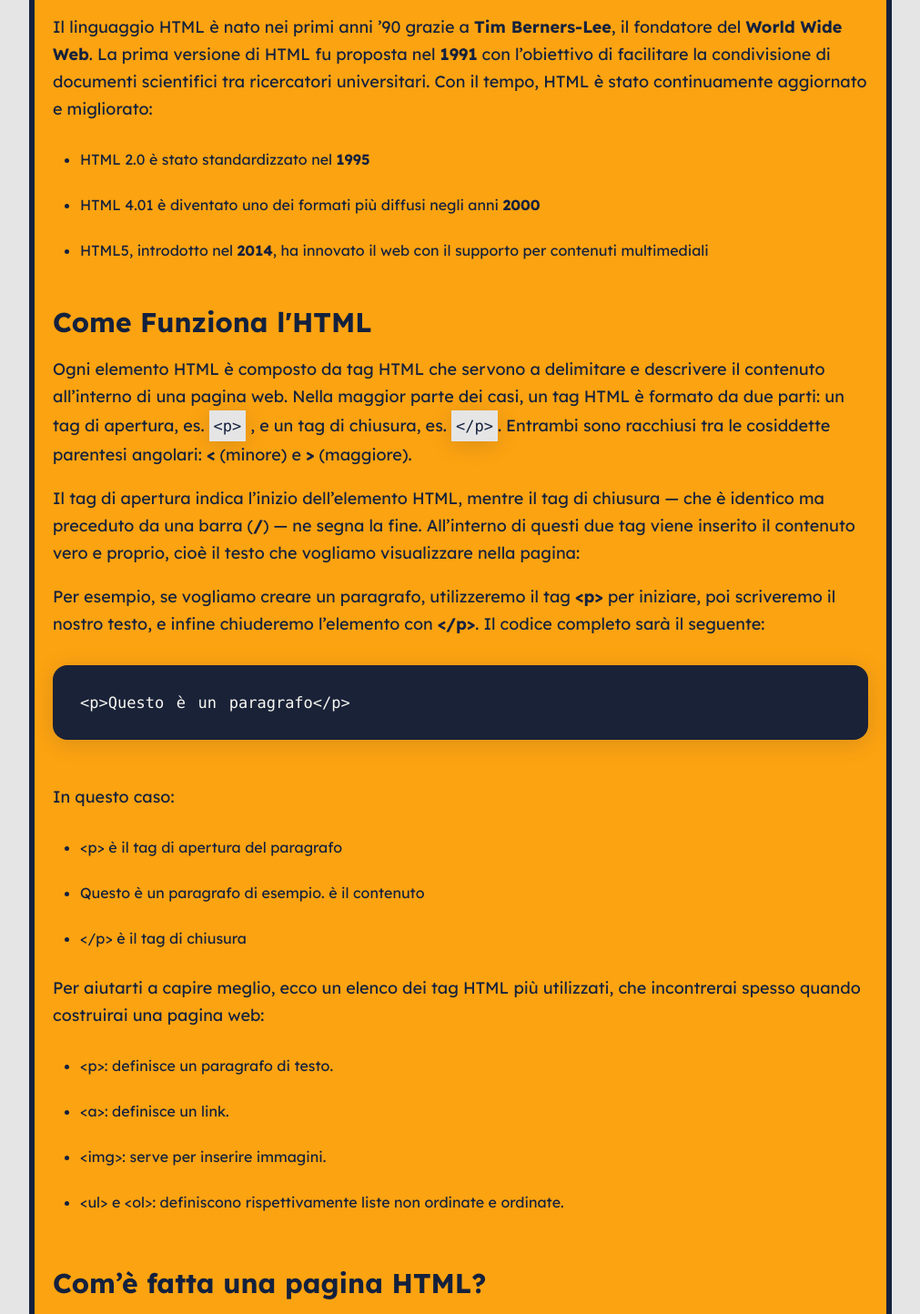
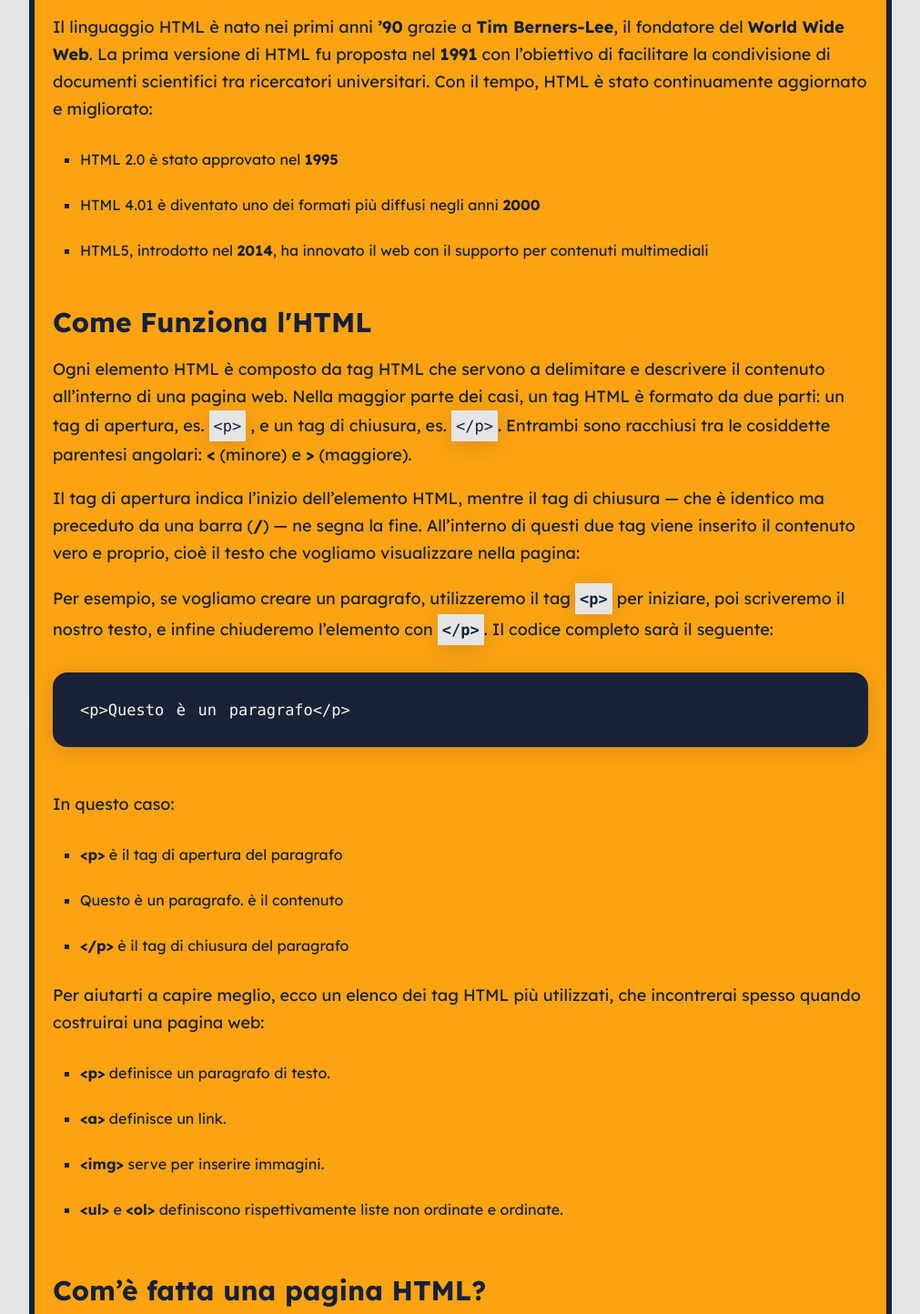
Before and after one commit to Samuele730/Programmazione-HTML-, a plain HTML site: page index.html in a window 1280 px wide. Shown: the part 729-2173 px from the top of the page at 91% size, without its empty margins (134-1145 px from the left). Drawn offline with Linux system fonts and the light colour scheme.

Commit message:
fourth commit

```diff
--- a/index.html
+++ b/index.html
@@ -29,16 +29,16 @@
         </section>
         <section>
         <h3>Cos'è HTML?</h3>
-        <p>HTML è l’acronimo di HyperText Markup Language. Si tratta del linguaggio standard usato per creare pagine web. In parole semplici, HTML comunica al browser quali contenuti visualizzare come: titoli, paragrafi, immagini, link e molto altro.</p>
+        <p>HTML è l’acronimo di <strong>HyperText Markup Language</strong>. Si tratta del linguaggio standard usato per creare pagine web. In parole semplici, HTML comunica al browser quali contenuti visualizzare come: titoli, paragrafi, immagini, link e molto altro.</p>
         <div id="html_definizione">
             <p>HTML non è un linguaggio di programmazione, ma un linguaggio di markup: serve a strutturare e organizzare il contenuto di una pagina web.</p>
         </div>
         </section>
         <section>
         <h4>La Storia del Linguaggio HTML</h4>
-        <p>Il linguaggio HTML è nato nei primi anni ’90 grazie a <strong>Tim Berners-Lee</strong>, il fondatore del <strong>World Wide Web</strong>. La prima versione di HTML fu proposta nel <strong><time datetime="1991"> 1991</time></strong> con l’obiettivo di facilitare la condivisione di documenti scientifici tra ricercatori universitari. Con il tempo, HTML è stato continuamente aggiornato e migliorato:</p>
+        <p>Il linguaggio HTML è nato nei primi anni <span>’90</span> grazie a <strong>Tim Berners-Lee</strong>, il fondatore del <strong>World Wide Web</strong>. La prima versione di HTML fu proposta nel <strong><time datetime="1991"> 1991</time></strong> con l’obiettivo di facilitare la condivisione di documenti scientifici tra ricercatori universitari. Con il tempo, HTML è stato continuamente aggiornato e migliorato:</p>
         <ul>
-            <li>HTML 2.0 è stato standardizzato nel <strong><time datetime="1995">1995</time></strong></li>
+            <li>HTML 2.0 è stato approvato nel <strong><time datetime="1995">1995</time></strong></li>
             <li>HTML 4.01 è diventato uno dei formati più diffusi negli anni <strong><time datetime="2000">2000</time></strong></li>
             <li>HTML5, introdotto nel <strong><time datetime="2014">2014</time></strong>, ha innovato il web con il supporto per contenuti multimediali</li>
         </ul>
@@ -47,23 +47,23 @@
         <h5>Come Funziona l'HTML</h5>
         <p>Ogni elemento HTML è composto da tag HTML che servono a delimitare e descrivere il contenuto all’interno di una pagina web. Nella maggior parte dei casi, un tag HTML è formato da due parti: un tag di apertura, es. <code>&lt;p&gt;</code> , e un tag di chiusura, es. <code>&lt;/p&gt;</code>. Entrambi sono racchiusi tra le cosiddette parentesi angolari: <span>&lt;</span> (minore) e <span>&gt;</span> (maggiore).</p>
         <p>Il tag di apertura indica l’inizio dell’elemento HTML, mentre il tag di chiusura — che è identico ma preceduto da una barra (<span>/</span>) — ne segna la fine. All’interno di questi due tag viene inserito il contenuto vero e proprio, cioè il testo che vogliamo visualizzare nella pagina:</p>
-        <p>Per esempio, se vogliamo creare un paragrafo, utilizzeremo il tag <span>&lt;p&gt;</span> per iniziare, poi scriveremo il nostro testo, e infine chiuderemo l’elemento con <span>&lt;/p&gt;</span>. Il codice completo sarà il seguente:</p>
+        <p>Per esempio, se vogliamo creare un paragrafo, utilizzeremo il tag <code><span>&lt;p&gt;</span></code> per iniziare, poi scriveremo il nostro testo, e infine chiuderemo l’elemento con <code><span>&lt;/p&gt;</span></code>. Il codice completo sarà il seguente:</p>
         <div id="codice_esempio">
             <pre>
 <code>&lt;p&gt;Questo è un paragrafo&lt;/p&gt;</code>
             </pre>
         <p>In questo caso:</p>
         <ul>
-            <li>&lt;p&gt; è il tag di apertura del paragrafo</li>
-            <li>Questo è un paragrafo di esempio. è il contenuto</li>
-            <li>&lt;/p&gt; è il tag di chiusura</li>
+            <li><span>&lt;p&gt;</span> è il tag di apertura del paragrafo</li>
+            <li>Questo è un paragrafo. è il contenuto</li>
+            <li><span>&lt;/p&gt;</span> è il tag di chiusura del paragrafo</li>
         </ul>
         <p>Per aiutarti a capire meglio, ecco un elenco dei tag HTML più utilizzati, che incontrerai spesso quando costruirai una pagina web:</p>
         <ul>
-            <li>&lt;p&gt;: definisce un paragrafo di testo.</li>
-            <li>&lt;a&gt;: definisce un link.</li>
-            <li>&lt;img&gt;: serve per inserire immagini.</li>
-            <li>&lt;ul&gt; e &lt;ol&gt;: definiscono rispettivamente liste non ordinate e ordinate.</li>
+            <li><span>&lt;p&gt;</span> definisce un paragrafo di testo.</li>
+            <li><span>&lt;a&gt;</span> definisce un link.</li>
+            <li><span>&lt;img&gt;</span> serve per inserire immagini.</li>
+            <li><span>&lt;ul&gt</span> e <span>&lt;ol&gt;</span> definiscono rispettivamente liste non ordinate e ordinate.</li>
         </ul>
         </div>
     </section>
@@ -85,10 +85,10 @@
         </div>
         <h6>Spiegazione dei principali elementi:</h6>
         <ul>
-            <li>&lt;!DOCTYPE html&gt;: questa riga serve per dire al browser che stiamo usando HTML5, cioè l’ultima versione del linguaggio HTML.</li>
-            <li>&lt;html&gt;: è il contenitore principale di tutta la pagina. Tutto il contenuto va scritto dentro questo tag.</li>
-            <li>&lt;head&gt;: questa parte non mostra niente sulla pagina visibile, ma contiene informazioni importanti come il titolo della pagina (quello che vedi nella scheda del browser) e altre impostazioni tecniche.</li>
-            <li>&lt;body&gt;: è la parte più importante per noi all’inizio, perché qui va tutto ciò che l’utente vede sulla pagina: titoli, testi, immagini, link, ecc.</li>
+            <li><span>&lt;!DOCTYPE html&gt;</span>: questa riga serve per dire al browser che stiamo usando HTML5, cioè l’ultima versione del linguaggio HTML.</li>
+            <li><span>&lt;html&gt;</span>: è il contenitore principale di tutta la pagina. Tutto il contenuto va scritto dentro questo tag.</li>
+            <li><span>&lt;head&gt;</span>: questa parte non mostra niente sulla pagina visibile, ma contiene informazioni importanti come il titolo della pagina (quello che vedi nella scheda del browser) e altre impostazioni tecniche.</li>
+            <li><span>&lt;body&gt;</span>: è la parte più importante per noi all’inizio, perché qui va tutto ciò che l’utente vede sulla pagina: titoli, testi, immagini, link, ecc.</li>
         </ul>
     </section>
     <section>
@@ -106,7 +106,7 @@
             <li>Apri il tuo editor di testo (ad esempio Blocco Note su Windows).</li>
             <li>Vai su <span>File</span> e poi "Salva con nome"</li>
             <li>Scegli la cartella in cui vuoi salvare il file come il desktop</li>
-            <li>Assicurati di dare al file un nome che termini con code<span>.html</span> (ad esempio, <span>pagina.html</span>)</li>
+            <li>Assicurati di dare al file un nome che termini con <span>.html</span> (ad esempio, <span>pagina.html</span>)</li>
             <li>Infine, clicca su <span>"Salva"</span></li>
         </ul>
         <p>Per vedere il risultato finale, apri il file salvato facendo doppio clic su di esso:</p>
--- a/style.css
+++ b/style.css
@@ -34,6 +34,7 @@ main section h3 , main section h4 , main section h5{
 }
 ul li{
     margin: 30px;
+    list-style-type: square;
 }
 main section ul{
     padding-left: 0px;
```
